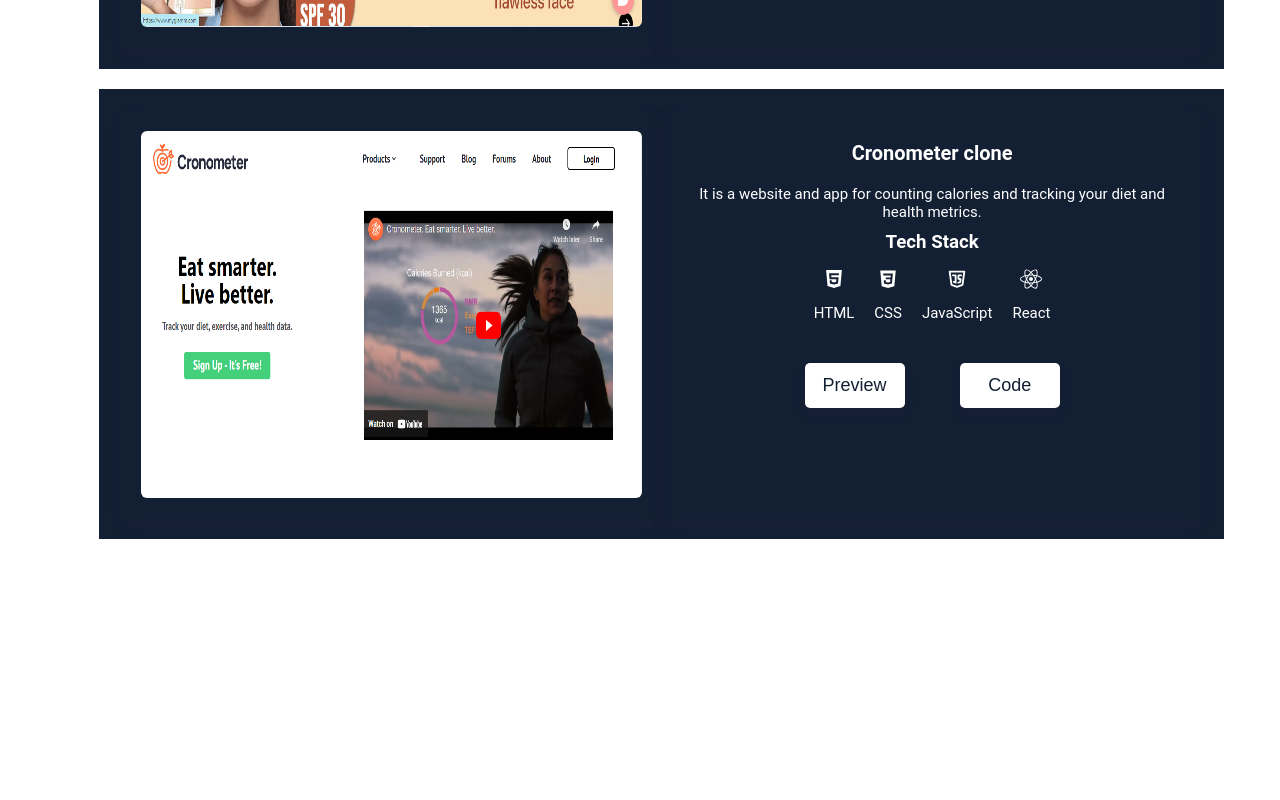
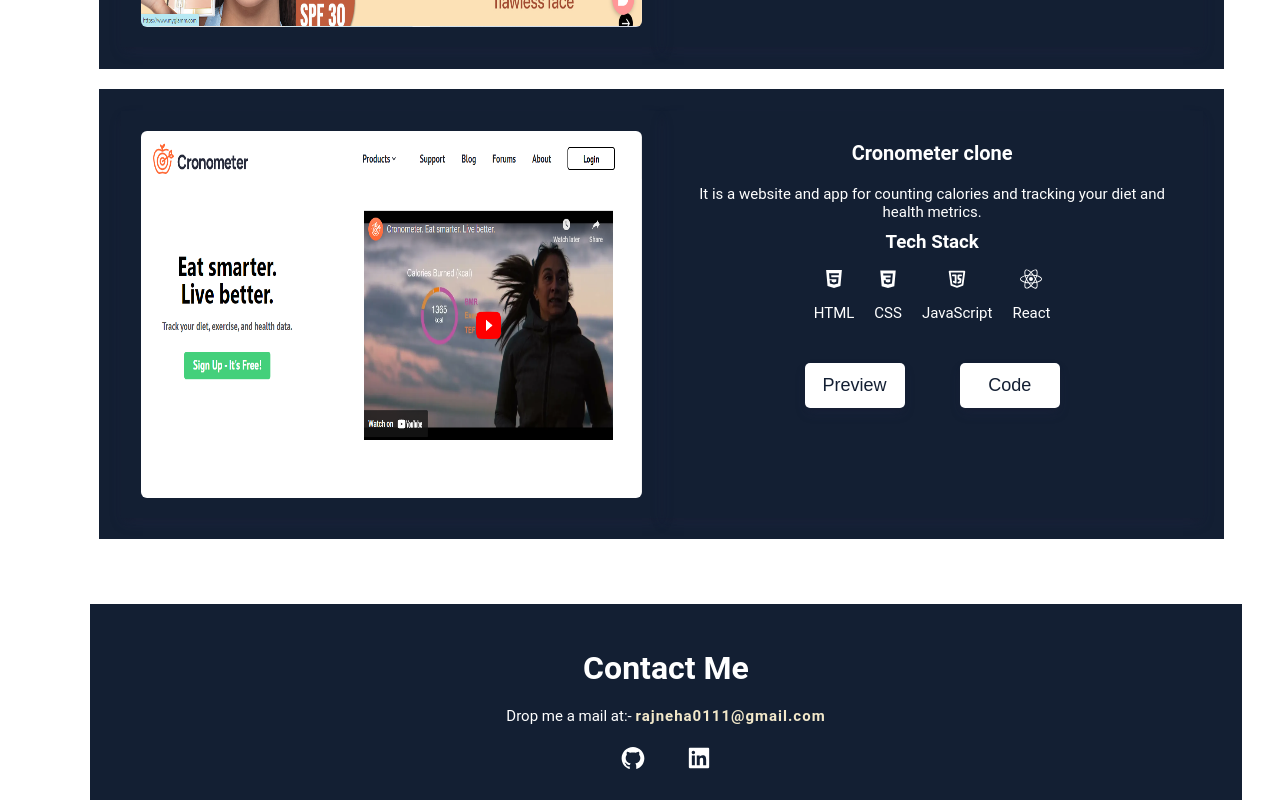
Before and after one commit to guptaneha0111/guptaneha0111.github.io, a React (Create React App) app: page / in a window 1280 px wide. Shown: the part 3867-4667 px from the top of the page. Before the commit the page ends 4471 px from the top, so only its background shows below. Built offline with nearby package versions, Linux system fonts and the light colour scheme.

Commit message:
addedfiles

```diff
--- a/src/App.js
+++ b/src/App.js
@@ -6,6 +6,7 @@ import About from './components/About/About';
 import Skill from './components/Skill/Skill';
 import MyGithub from './components/github/MyGithub';
 import Project from './components/Project/Project';
+import Contact from './components/Contact/Contact';
 
 function App() {
   return (
@@ -16,6 +17,7 @@ function App() {
     <Skill/>
     <MyGithub/>
     <Project/>
+    <Contact/>
     </div>
   );
 }
--- /dev/null
+++ b/src/components/Contact/Contact.css
@@ -0,0 +1,72 @@
+.fontlink{
+    font-size:26px;
+   color:white;
+
+}
+.connect{
+    width: 89%;
+
+    text-align: center;
+  margin-left: 90px;
+    background-color: #131f33;
+    background-size: 200% 200%;
+    box-sizing: border-box;
+    padding: 15px;
+}
+.container{
+    width: 73%;
+    margin: auto;
+    padding: 10px;
+    text-align: center;
+}
+.links{
+    margin-top: 20px;
+    display: flex;
+    justify-content: center;
+    column-gap: 5%;
+}
+.connect h1{
+    color: white;
+    margin: 20px;
+}
+.copyright-text{
+    margin-top: 4%;
+    color: white;
+}
+.copyright {
+    background-color:#131f33;
+    color:white;
+    margin-top: 4%;
+    font-size: 16px;
+    padding: 5px;
+    text-align: cent
+}
+.con-head{
+    margin-bottom: 4%;
+    /* font-size: 16px; */
+}
+.mail-id{
+    color: #f2e8ca;
+    letter-spacing: 1px;
+}
+
+@media only screen and (min-width:320px) and (max-width:480px){
+.connect{
+    width: 90%;
+    margin: auto;
+}
+
+   }
+   @media only screen and (min-width:481px) and (max-width:890px){
+    .connect{
+        width: 90%;
+        margin: auto;
+    }
+
+   }
+   @media only screen and (min-width:890px) and (max-width:1580px){
+    .connect{
+        width: 90%;
+
+    }
+   }
--- /dev/null
+++ b/src/components/Contact/Contact.jsx
@@ -0,0 +1,43 @@
+import React from "react";
+import {AiFillLinkedin} from 'react-icons/ai';
+
+import {AiFillGithub} from 'react-icons/ai'
+import "./Contact.css";
+
+export default function Contact() {
+  return (
+    <>
+      <div id="contact" className="connect">
+        <div className="container">
+          <h1 className="con-head">Contact Me</h1>
+          <p>
+            Drop me a mail at:- <strong> <a href="mailto:rajneha0111@gmail.com" className="mail-id">rajneha0111@gmail.com</a></strong>
+          </p>
+
+          <div className="links">
+            <a
+              href="https://github.com/guptaneha0111"
+              target="_blank"
+              rel="noreferrer"
+            >
+
+              <AiFillGithub className="fontlink"/>
+            </a>
+            <a
+              href="https://www.linkedin.com/in/sdeneha/"
+              target="_blank"
+              rel="noreferrer"
+            >
+              <AiFillLinkedin className="fontlink"/>
+
+            </a>
+
+          </div>
+
+
+        </div>
+      </div>
+
+    </>
+  );
+}
```
